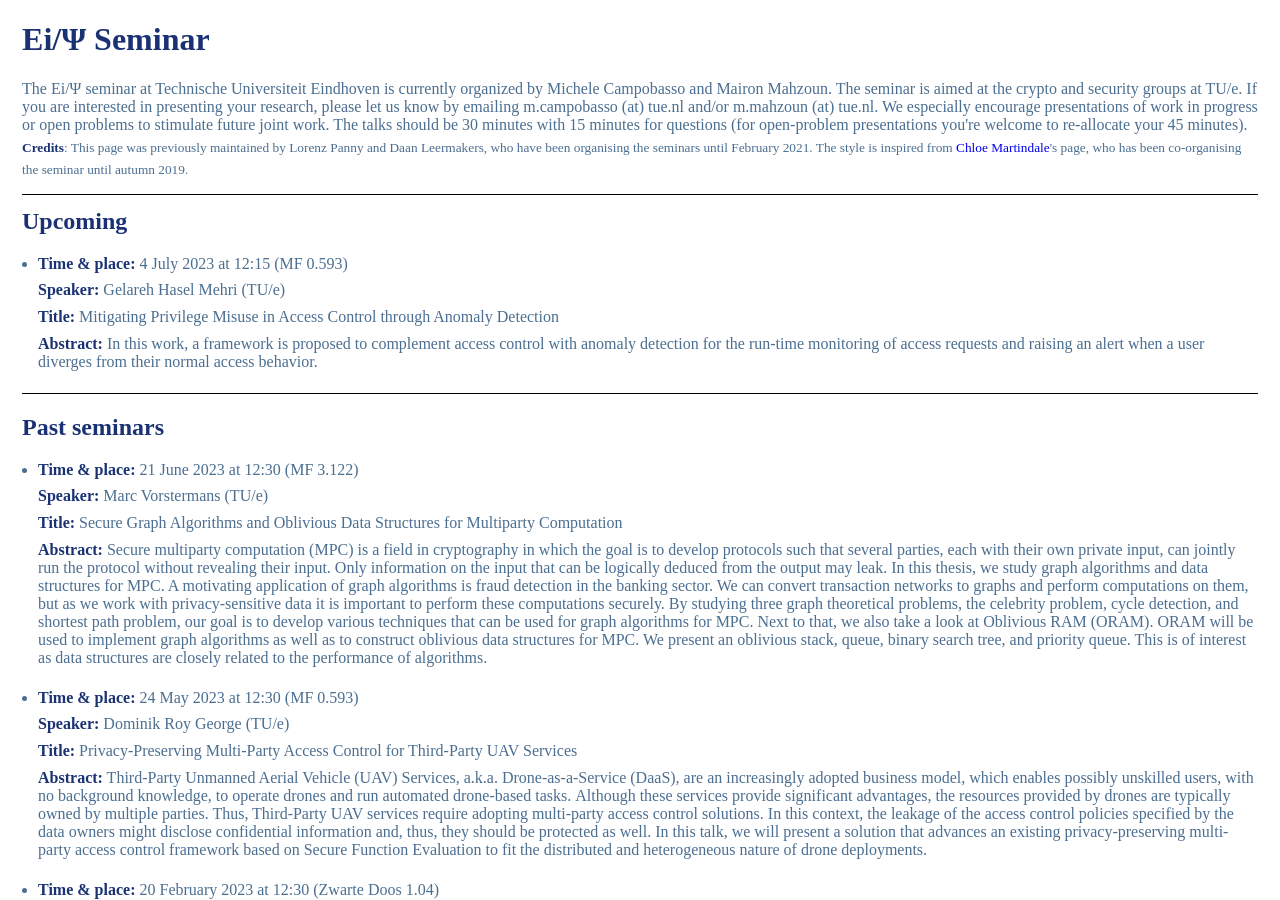
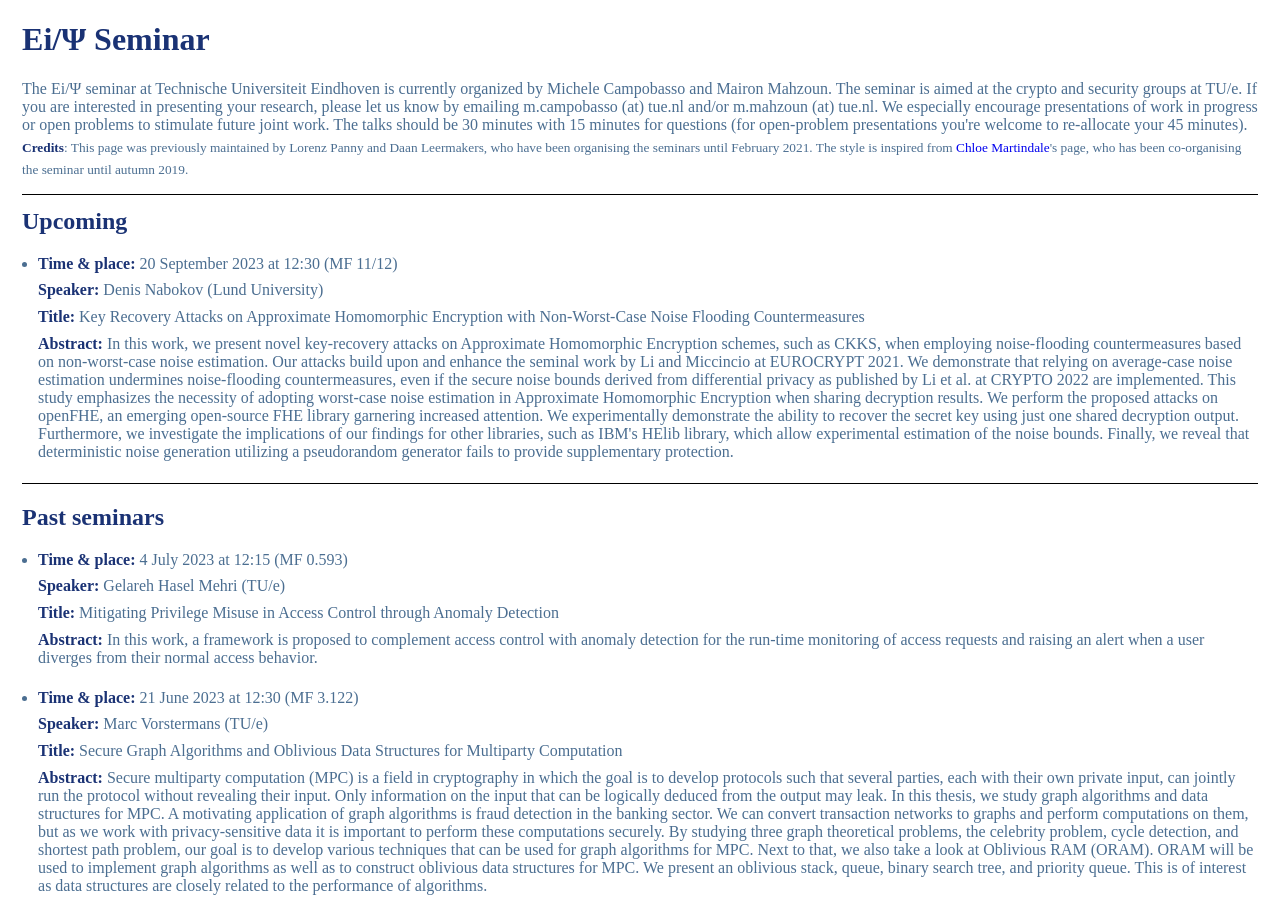
Before and after one commit to michelecampobasso/michelecampobasso.github.io, a Jekyll site: the page eipsi/index.html, which Jekyll copies as it is, in a window 1280 px wide and 900 px high. Built offline with Jekyll 4.4.1, drawn with Linux system fonts in a browser that asks for light colours; some web fonts are replaced; formulas are drawn with MathJax 3.

Commit message:
Update index.html

```diff
--- a/eipsi/index.html
+++ b/eipsi/index.html
@@ -236,6 +236,27 @@ img.MathJax_strut {border: 0!important; padding: 0!important; margin: 0!importan
             <li>
                 <p>
                     <b>Time &amp; place:</b>
+                    20 September 2023 at 12:30 (MF 11/12)
+                </p><p>
+                    <b>Speaker:</b>
+                    Denis Nabokov (Lund University)
+                </p><p>
+                    <b>Title:</b>
+                    Key Recovery Attacks on Approximate Homomorphic Encryption with Non-Worst-Case Noise Flooding Countermeasures
+                </p><p>
+                    <b>Abstract:</b>
+                    In this work, we present novel key-recovery attacks on Approximate Homomorphic Encryption schemes, such as CKKS, when employing noise-flooding countermeasures based on non-worst-case noise estimation. Our attacks build upon and enhance the seminal work by Li and Miccincio at EUROCRYPT 2021. We demonstrate that relying on average-case noise estimation undermines noise-flooding countermeasures, even if the secure noise bounds derived from differential privacy as published by Li et al. at CRYPTO 2022 are implemented. This study emphasizes the necessity of adopting worst-case noise estimation in Approximate Homomorphic Encryption when sharing decryption results. We perform the proposed attacks on openFHE, an emerging open-source FHE library garnering increased attention. We experimentally demonstrate the ability to recover the secret key using just one shared decryption output. Furthermore, we investigate the implications of our findings for other libraries, such as IBM's HElib library, which allow experimental estimation of the noise bounds. Finally, we reveal that deterministic noise generation utilizing a pseudorandom generator fails to provide supplementary protection.
+             </li>
+        </ul>
+
+        <hr style="margin-top:1ex;">
+
+        <h2>Past seminars</h2>
+
+        <ul class="spaced-list">
+            <li>
+                <p>
+                    <b>Time &amp; place:</b>
                     4 July 2023 at 12:15 (MF 0.593)
                 </p><p>
                     <b>Speaker:</b>
@@ -248,11 +269,6 @@ img.MathJax_strut {border: 0!important; padding: 0!important; margin: 0!importan
                     In this work, a framework is proposed to complement access control with anomaly detection for the run-time monitoring of access requests and raising an alert when a user diverges from their normal access behavior.
              </li>
         </ul>
-
-        <hr style="margin-top:1ex;">
-
-        <h2>Past seminars</h2>
-
         <ul class="spaced-list">
             <li>
                 <p>
```
